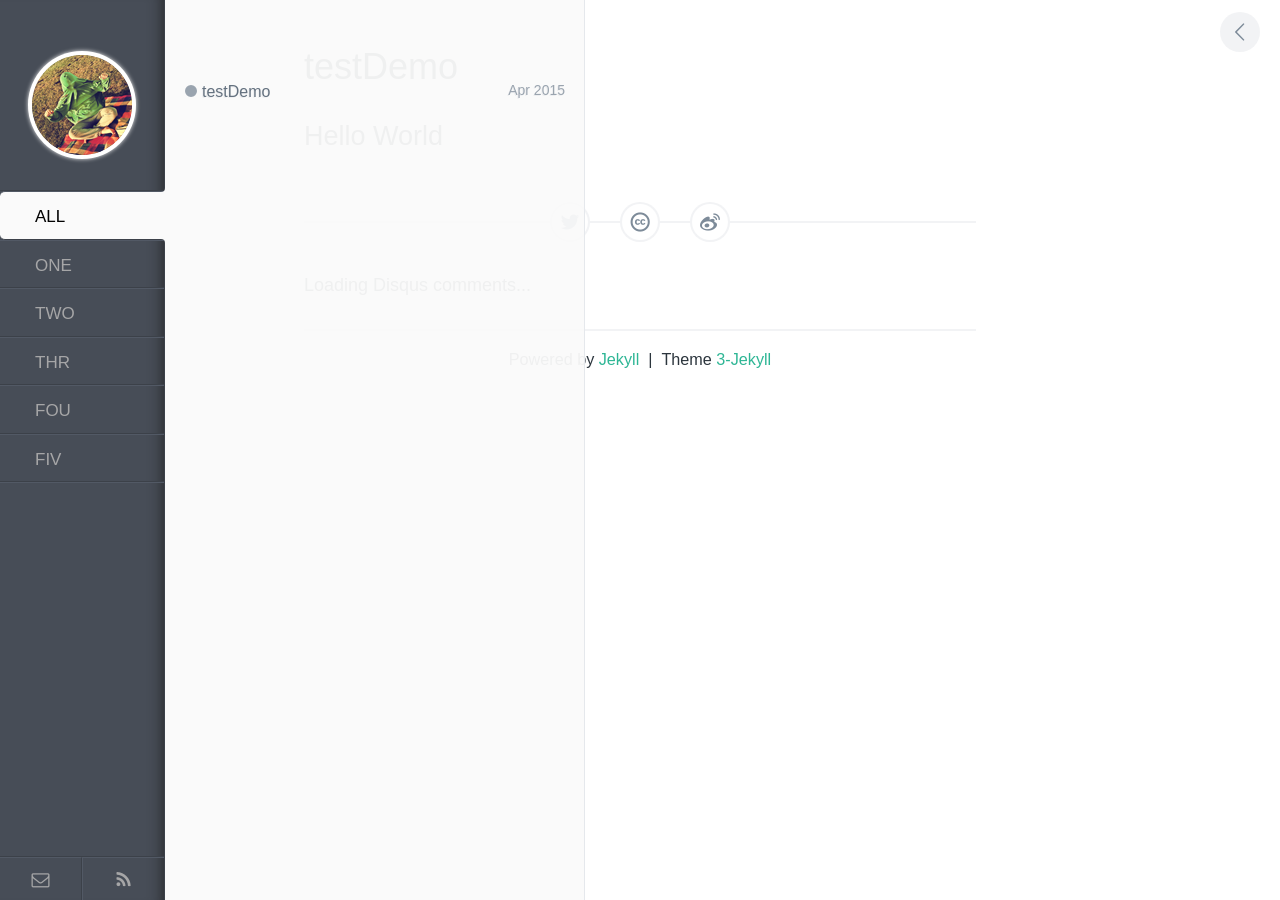
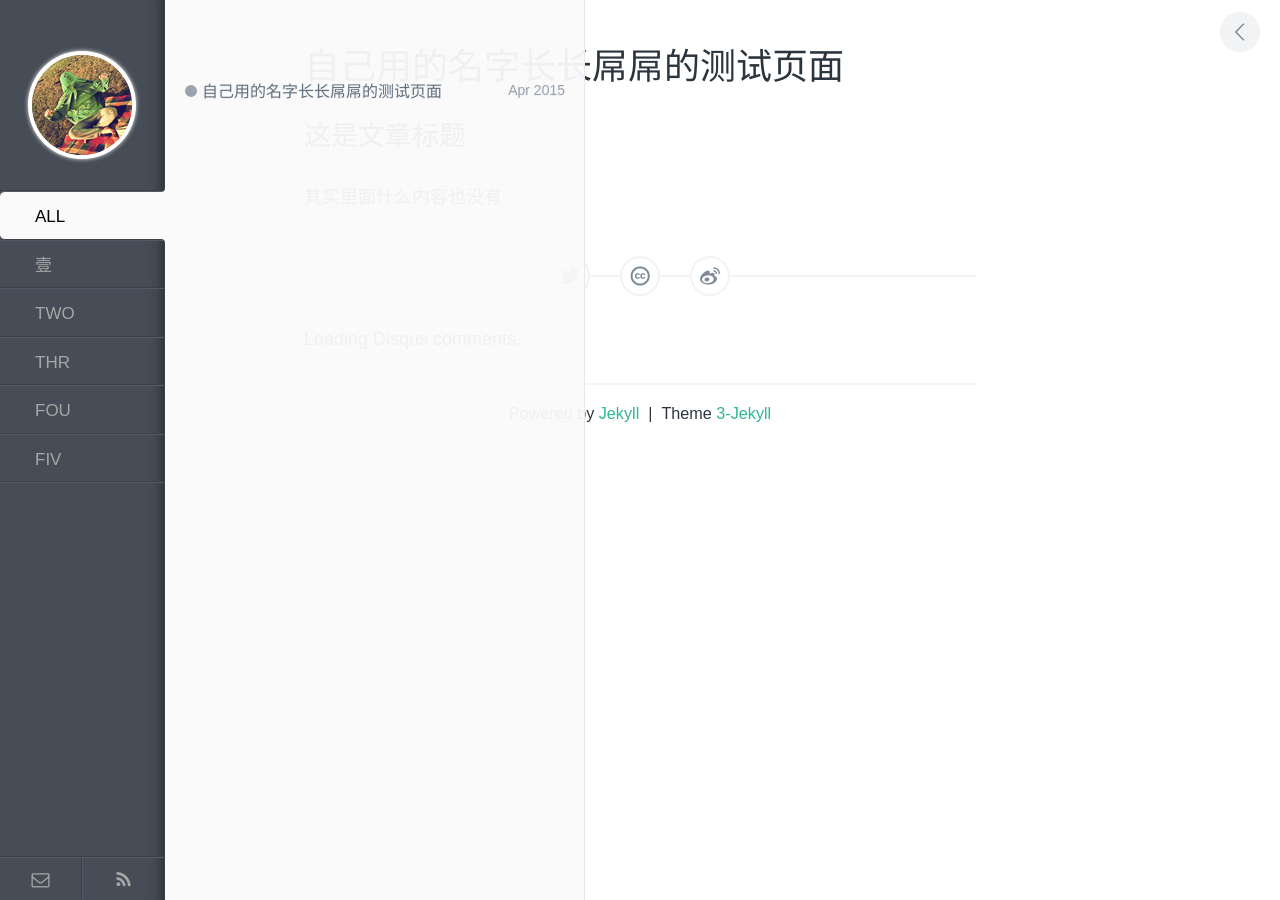
Before and after one commit to weiier/blog, a Jekyll site: the page built from _posts/2015-04-13-hello.html, in a window 1280 px wide. Built offline with Jekyll 4.4.1, drawn with Linux system fonts in a browser that asks for light colours; comment, search, counter and statistics services are not loaded.

Commit message:
chinese test

```diff
--- a/_layouts/index.html
+++ b/_layouts/index.html
@@ -17,7 +17,7 @@
 
         <ul id="tags__ul">
           <li id="js-label1" class="tags__li tags-btn active">ALL</li>
-          <li id="js-label2" class="tags__li tags-btn">ONE</li>
+          <li id="js-label2" class="tags__li tags-btn">壹</li>
           <li id="js-label3" class="tags__li tags-btn">TWO</li>
           <li id="js-label4" class="tags__li tags-btn">THR</li>
           <li id="js-label5" class="tags__li tags-btn">FOU</li>
--- a/_posts/2015-04-13-hello.html
+++ b/_posts/2015-04-13-hello.html
@@ -1,6 +1,7 @@
 ---
 layout: post
-title: testDemo
-category: ONE
+title: 自己用的名字长长屌屌的测试页面
+categories: 壹
 ---
-<h1>Hello World</h1>
+<h1>这是文章标题</h1>
+<p>其实里面什么内容也没有</p>
--- a/assets/js/script.js
+++ b/assets/js/script.js
@@ -12,7 +12,7 @@ if ($(window).width() <= 1280) {
 
 // Variables
     tag1       = $('.pl__all'),
-    tag2       = $('.one'),
+    tag2       = $('.壹'),
     tag3       = $('.two'),
     tag4       = $('.thr'),
     tag5       = $('.fou'),
--- a/index.html
+++ b/index.html
@@ -6,6 +6,5 @@ title: ONE
 <article id="post__content">
   <h1 id="post__title">Welcome</h1>
   <h2 id="post__title">Hello</h2>
-  <h3 id="post__title">world</h3>
   <h3 id="post__title">World</h3>
 </article> <!-- end #post__content -->
```
